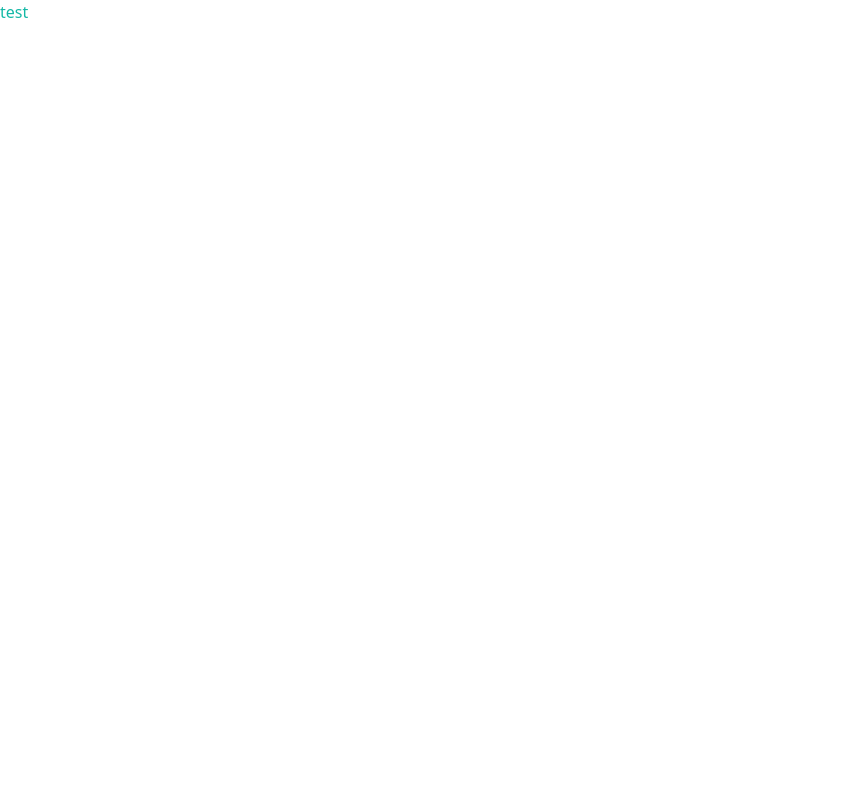
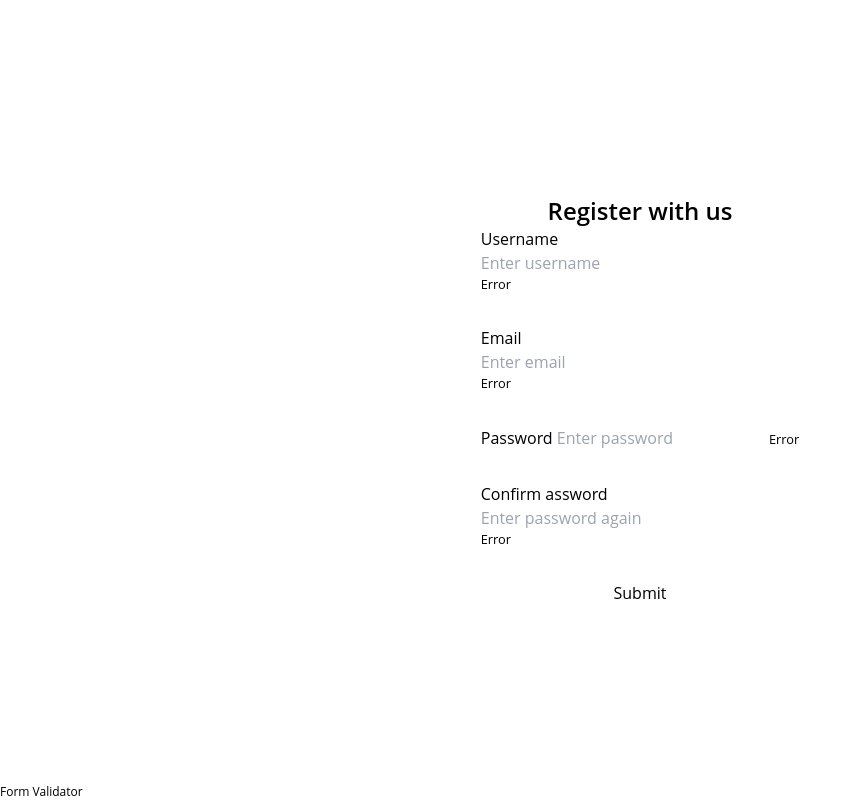
Before and after one commit to krzysiekkalinowski/formValidator, a website built with Parcel: page src/index.html in a window 1280 px wide. Shown: the whole page, without its empty margins (0-861 px from the left). Built offline with nearby package versions, Linux system fonts and the light colour scheme.

Commit message:
added HTML markup and initial tailwind styles

```diff
--- a/src/index.html
+++ b/src/index.html
@@ -6,8 +6,42 @@
     <title>Form Validator</title>
     <link href="./index.css" type="text/css" rel="stylesheet" />
   </head>
-  <body>
-    <h1 class="text-teal-500">test</h1>
+  <body class="font-default">
+    <header>
+      <h1 class="absolute left-0 bottom-0 text-xs">Form Validator</h1>
+    </header>
+    <main class="min-h-screen w-screen flex justify-center items-center">
+      <form id="form" class="py-8 px-12">
+        <h2 class="text-center text-2xl font-semibold">Register with us</h2>
+        <div class="flex flex-col gap-y-8">
+          <p class="flex flex-col">
+            <label for="username">Username</label>
+            <input type="text" id="username" placeholder="Enter username" />
+            <small>Error</small>
+          </p>
+          <p class="flex flex-col">
+            <label for="email">Email</label>
+            <input type="text" id="email" placeholder="Enter email" />
+            <small>Error</small>
+          </p class="flex flex-col">
+          <p>
+            <label for="password">Password</label>
+            <input type="password" id="password" placeholder="Enter password" />
+            <small>Error</small>
+          </p>
+          <p class="flex flex-col">
+            <label for="cofirm-password">Confirm assword</label>
+            <input
+              type="password"
+              id="confirm-password"
+              placeholder="Enter password again"
+            />
+            <small>Error</small>
+          </p>
+          <button>Submit</button>
+        </div>
+      </form>
+    </main>
   </body>
   <script src="scripts/main.js" type="module"></script>
 </html>
--- a/tailwind.config.js
+++ b/tailwind.config.js
@@ -3,6 +3,9 @@ module.exports = {
   content: ["./src/**/*.{html,js,ts,jsx,tsx}"],
   theme: {
     extend: {},
+    fontFamily: {
+      default: ["Open Sans", "sans-serif"],
+    },
   },
   plugins: [],
 };
```
